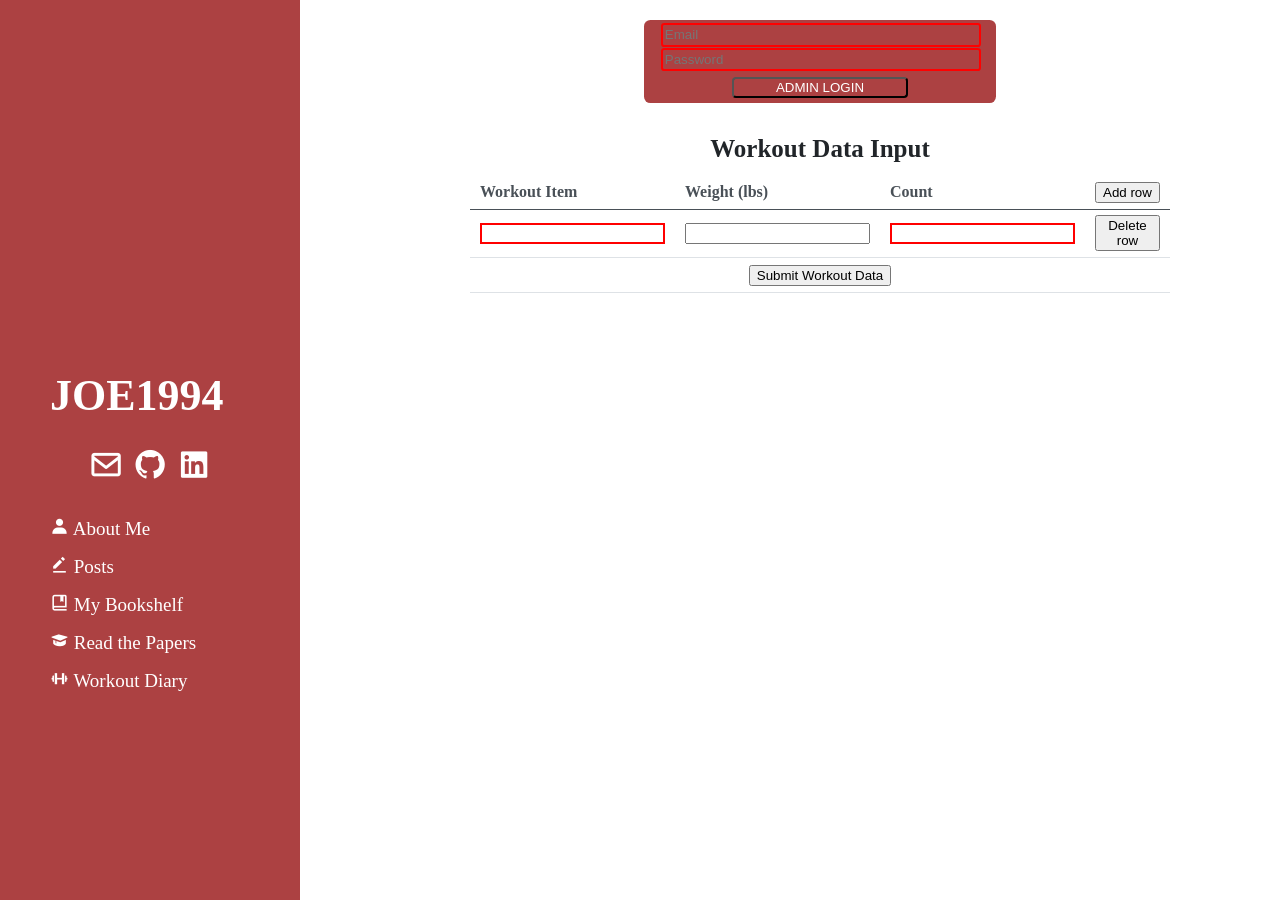
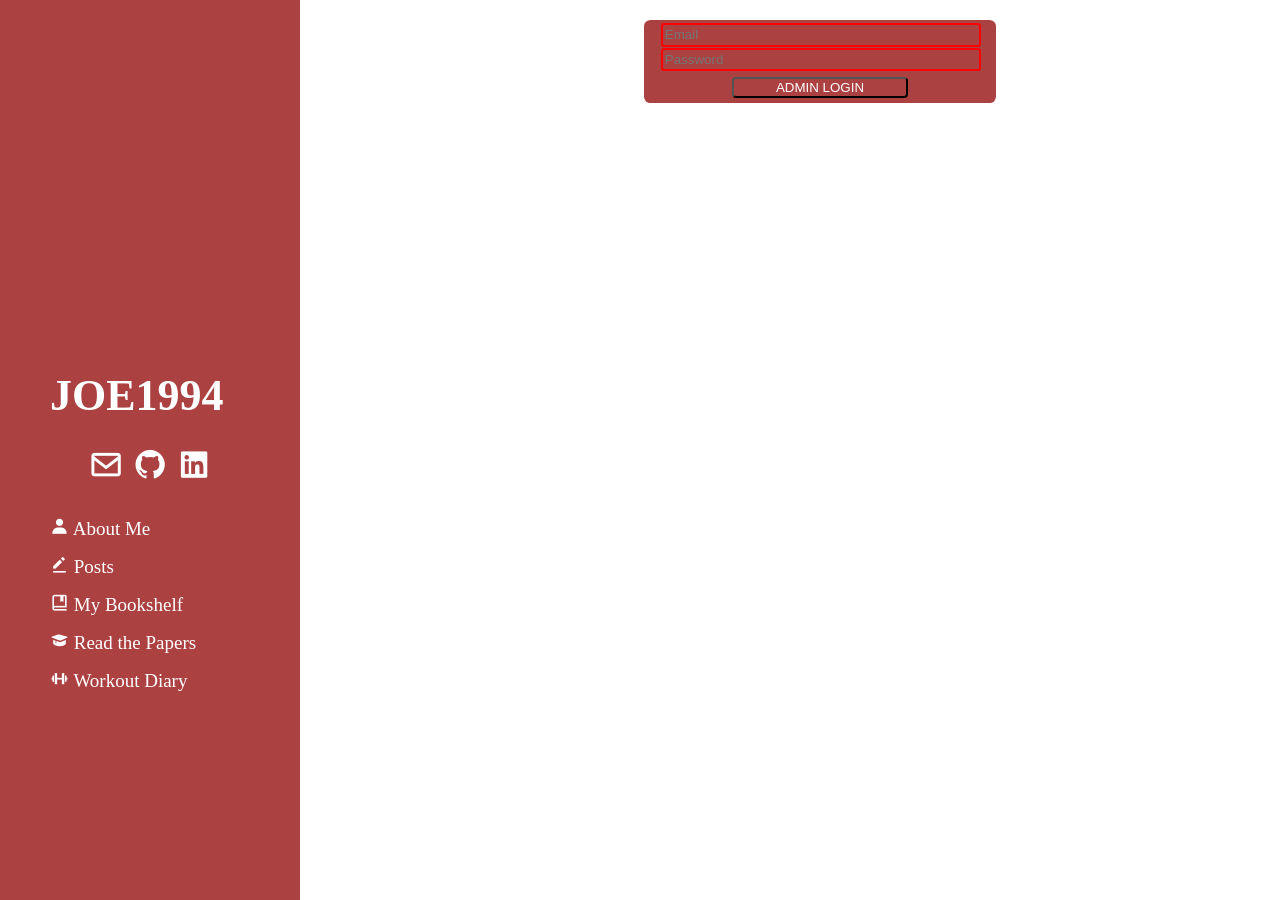
Before and after one commit to JOE1994/JOE1994.github.io, a Jekyll site: the page built from workout_diary_challenge/submit_diary.html, in a window 1280 px wide. Built offline with Jekyll 4.4.1, drawn with Linux system fonts in a browser that asks for light colours; some web fonts are replaced; comment, search, counter and statistics services are not loaded; some of the changed lines change nothing that is shown.

Commit message:
[workout] logout after submitting data

```diff
--- a/assets/css/submit_diary.css
+++ b/assets/css/submit_diary.css
@@ -1,5 +1,5 @@
 #DataInput {
-  /* visibility : hidden; */
+  visibility : hidden;
 }
 
 .login {
--- a/assets/js/firebase_write.js
+++ b/assets/js/firebase_write.js
@@ -12,7 +12,8 @@
   createUserWithEmailAndPassword,
   getAuth,
   onAuthStateChanged,
-  signInWithEmailAndPassword
+  signInWithEmailAndPassword,
+  signOut
 } from 'https://www.gstatic.com/firebasejs/9.15.0/firebase-auth.js'
 
 import { getFirestore, doc, setDoc } from 'https://www.gstatic.com/firebasejs/9.15.0/firebase-firestore.js'
@@ -122,5 +123,11 @@
   await setDoc(
     doc(db, "workout-data", new Date().toLocaleDateString('en-ca')),
     workout_data
-  ).then(() => { alert("Data submitted to database"); });
+  ).then(() => {
+    alert("Data submitted to database");
+  }).catch (error => {
+    alert("You need to log-in to submit data");
+  });
+
+  signOut(auth).then(() => alert("Signing out for security.."));
 });
--- a/workout_diary_challenge/submit_diary.html
+++ b/workout_diary_challenge/submit_diary.html
@@ -58,7 +58,7 @@
             </datalist>
           </td>
           <td>
-            <input type="number" class="workout-weight">
+            <input type="number" step="0.5" class="workout-weight">
           </td>
           <td>
             <input
```
